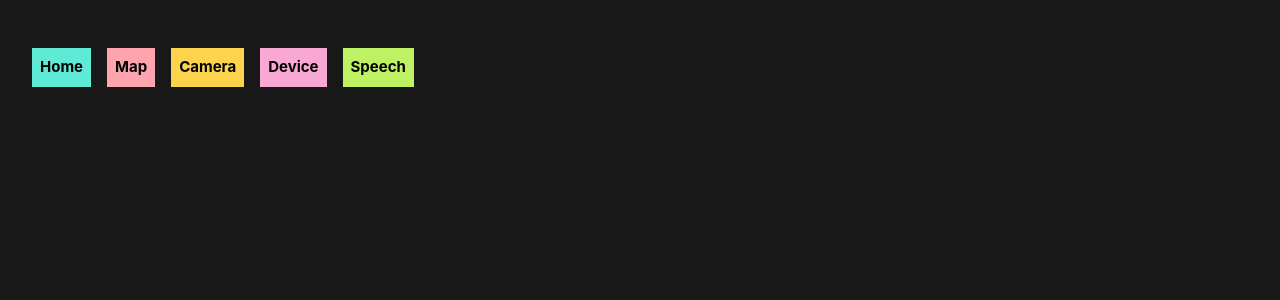
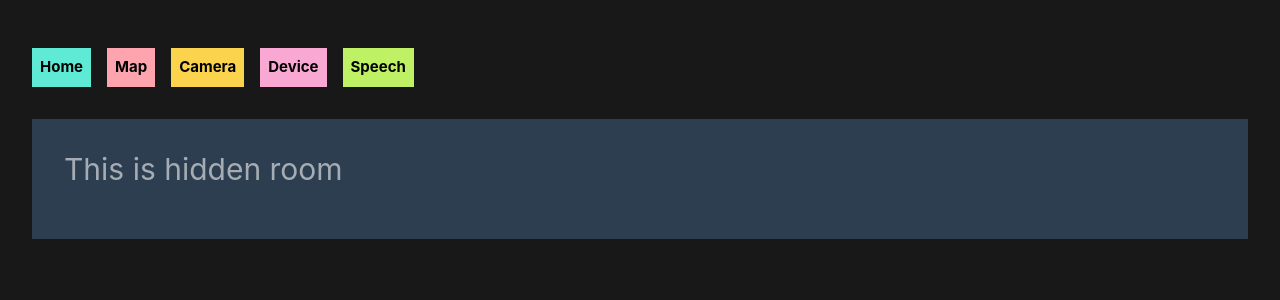
Before and after one commit to pionkipl/vue-3-vite-pwa, a Vue app: page /mysterious in a window 1280 px wide. Shown: the top 300 px of the page. Built offline with nearby package versions, Linux system fonts and the light colour scheme; no server answers.

Commit message:
add mysterious view + shortcut.

```diff
--- a/src/components/ReloadPrompt.vue
+++ b/src/components/ReloadPrompt.vue
@@ -63,6 +63,12 @@ const close = async () => {
   transform: translateY(120%);
   transition: all 0.5s;
 
+  @media screen and (max-width: 500px) {
+    position: absolute;
+    bottom: 0;
+    width: 100%;
+  }
+
   &.ready {
     transform: translateY(0);
   }
@@ -76,6 +82,10 @@ const close = async () => {
   margin-right: 35px;
   border-radius: 2px;
   padding: 5px 15px;
-  font-size: 28px
+  font-size: 28px;
+
+  @media screen and (max-width: 500px) {
+    font-size: 20px;
+  }
 }
 </style>
--- a/src/router/index.js
+++ b/src/router/index.js
@@ -28,6 +28,11 @@ const router = createRouter({
       name: 'speech',
       component: () => import('../views/SpeechView.vue')
     },
+    {
+      path: '/mysterious',
+      name: 'mysterious',
+      component: () => import('../views/MysteriousView.vue')
+    },
   ]
 })
 
--- /dev/null
+++ b/src/views/MysteriousView.vue
@@ -0,0 +1,17 @@
+<template>
+  <div class="mysterious">
+    <h1 class="text-xl md:text-3xl mb-5">This is hidden room</h1>
+  </div>
+</template>
+
+<script setup>
+
+</script>
+
+<style scoped>
+  .mysterious {
+    background-color: #2c3e50;
+    padding: 2rem;
+    margin-top: 2rem;
+  }
+</style>
```
Also changed, not shown: public/can.png (added).
